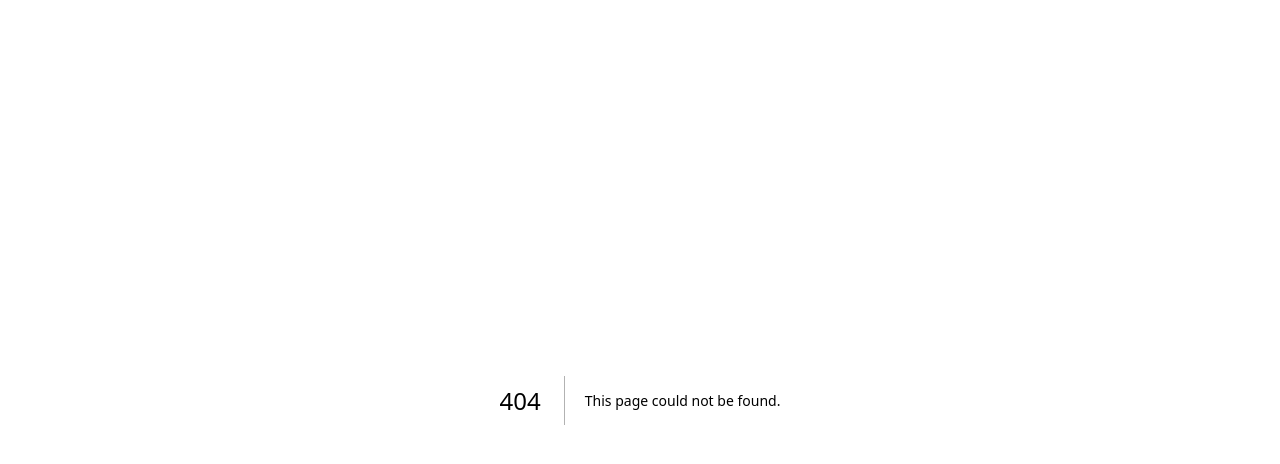
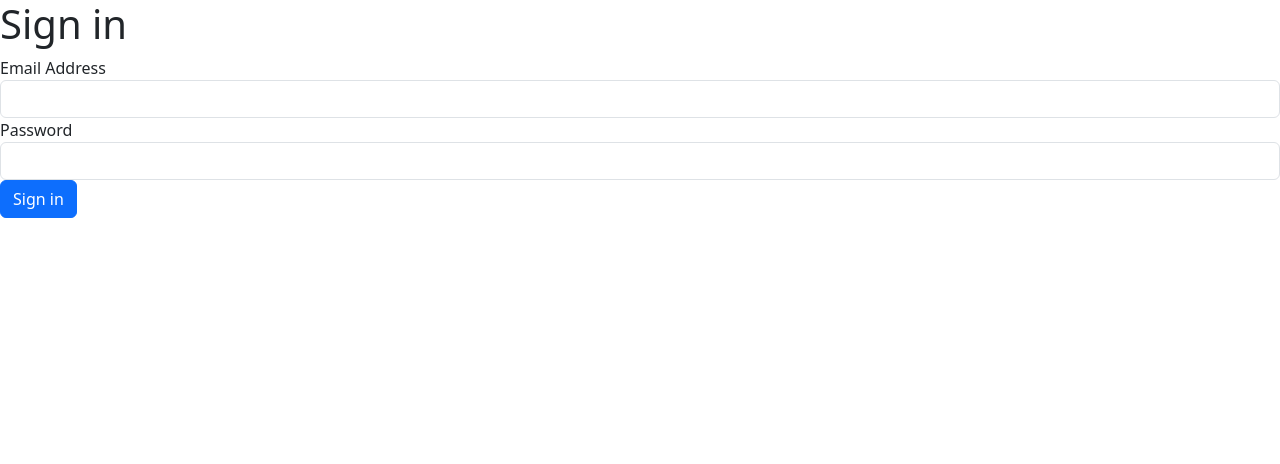
Before and after one commit to PrakharPandeyyy/Ticketing-, a Next.js app in the folder client/: page /auth/signin in a window 1280 px wide. Before the commit this address had no page. Shown: the top 464 px of the page. Built offline with nearby package versions, Linux system fonts and the light colour scheme.

Commit message:
sign in pag\e

```diff
--- /dev/null
+++ b/client/pages/auth/signin.js
@@ -0,0 +1,51 @@
+import { useState } from "react";
+import useRequest from "../../hooks/use-request";
+import Router from "next/router";
+
+const Signin = () => {
+  const [email, setEmail] = useState("");
+  const [password, setPassword] = useState("");
+  const {doRequest , errors} = useRequest({
+    url: "/api/users/signin",
+    method: "post",
+    body: {
+      email,
+      password,
+    },
+    onSuccess : () => Router.push('/')
+  })
+
+  async function onSubmit(event) {
+    event.preventDefault();
+    doRequest();
+  }
+
+  return (
+    <form onSubmit={onSubmit}>
+      <h1>Sign in</h1>
+      <div className="form-group">
+        <label> Email Address </label>
+        <input
+          value={email}
+          onChange={(e) => setEmail(e.target.value)}
+          className="form-control"
+        />
+      </div>
+      <div className="form-group">
+        <label> Password </label>
+        <input
+          value={password}
+          onChange={(e) => setPassword(e.target.value)}
+          type="Password"
+          className="form-control"
+        />
+      </div>
+
+     { errors }
+
+      <button className="btn btn-primary">Sign in</button>
+    </form>
+  );
+};
+
+export default Signin;
--- a/client/pages/banana.js
+++ /dev/null
@@ -1,5 +0,0 @@
-const banana = () => {
-    return <h2>baadddd</h2>
-}
-
-export default banana
```
Also changed, not shown: client/pages/index.js (+8 -6 lines).
